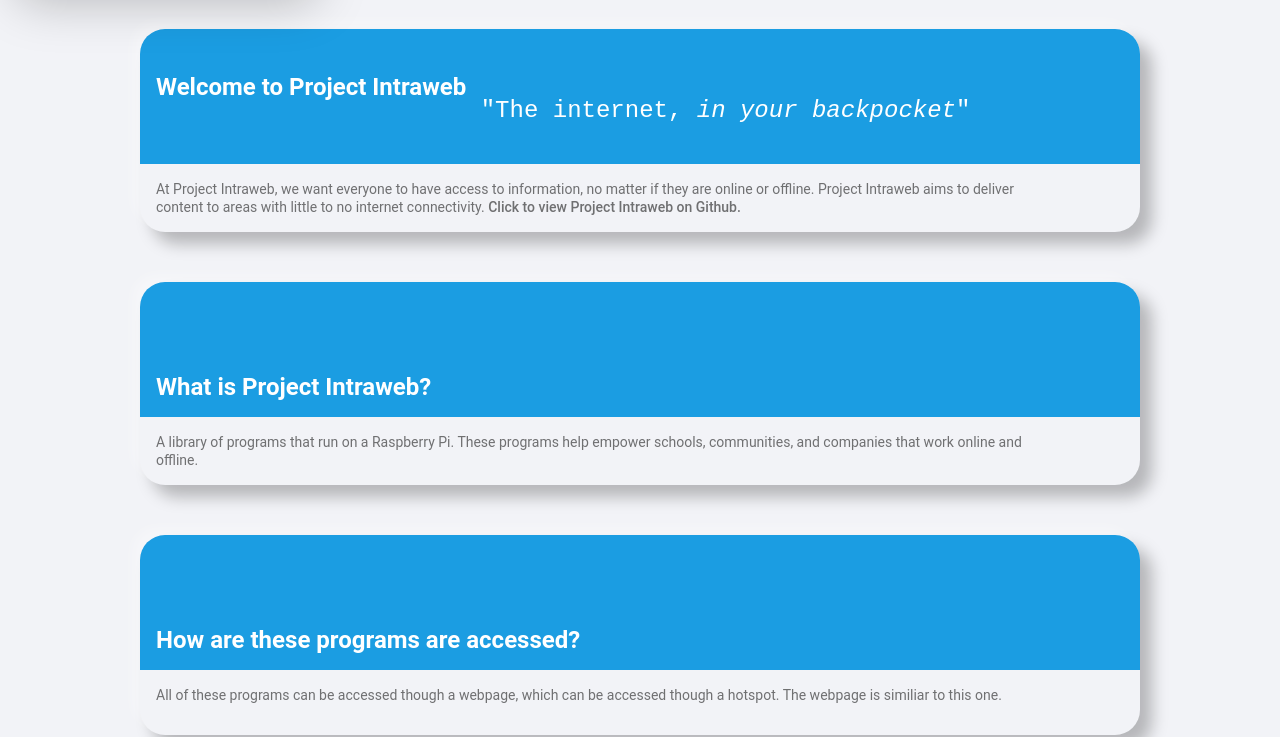
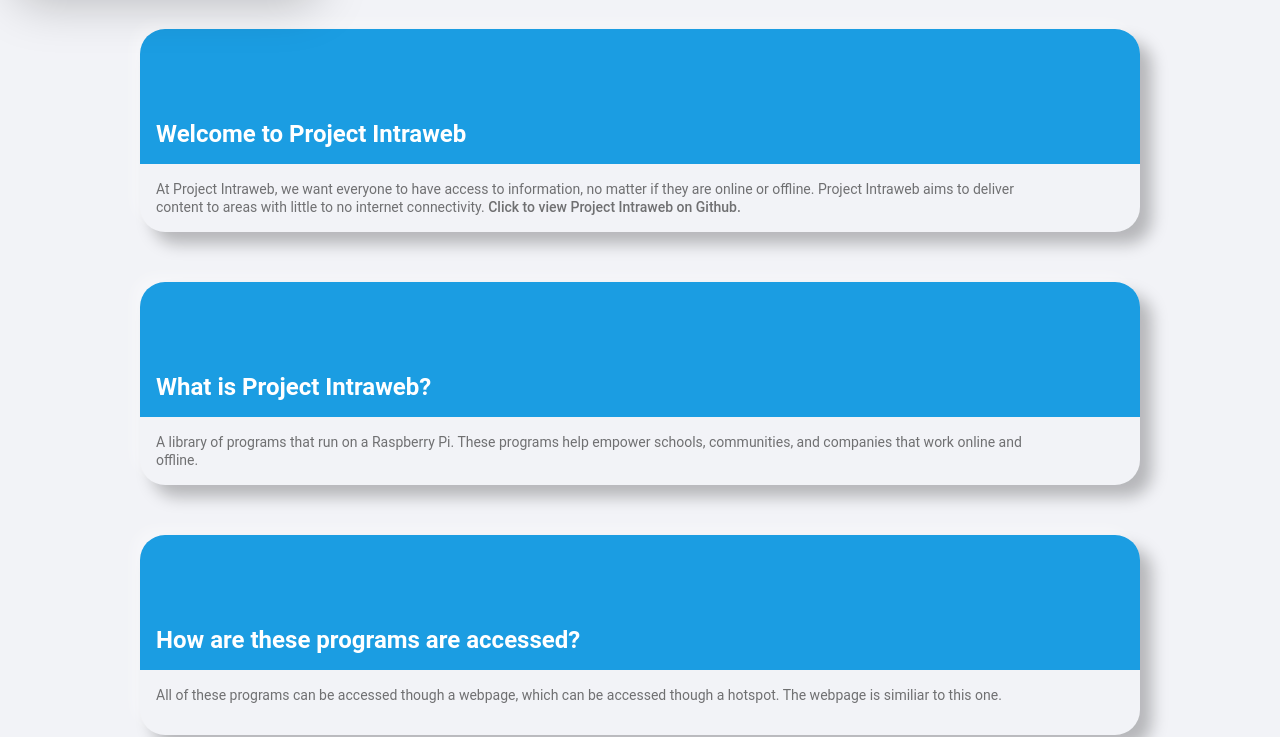
Before and after one commit to Project-Intraweb/project-intraweb.github.io, a plain HTML site: page index.html in a window 1280 px wide. Shown: the part 71-808 px from the top of the page. Drawn offline with Linux system fonts and the light colour scheme.

Commit message:
Update index.html

```diff
--- a/index.html
+++ b/index.html
@@ -338,7 +338,7 @@
     </div>
 <div class="demo-card-wide mdl-card mdl-shadow--2dp">
   <div class="mdl-card__title">
-    <h2 class="mdl-card__title-text"><b>Welcome to Project Intraweb</b><pre> "The internet, <i>in your backpocket</i>"</pre></h2>
+    <h2 class="mdl-card__title-text"><b>Welcome to Project Intraweb</b><!--"The internet, <i>in your backpocket</i>"--></h2>
   </div>
   <div class="mdl-card__supporting-text">
 At Project Intraweb, we want everyone to have access to information, no matter if they are online or offline. Project Intraweb aims to deliver content to areas with little to no internet connectivity. <a href="https://github.com/Project-Intraweb/Intraweb">Click to view Project Intraweb on Github.</a>
```
